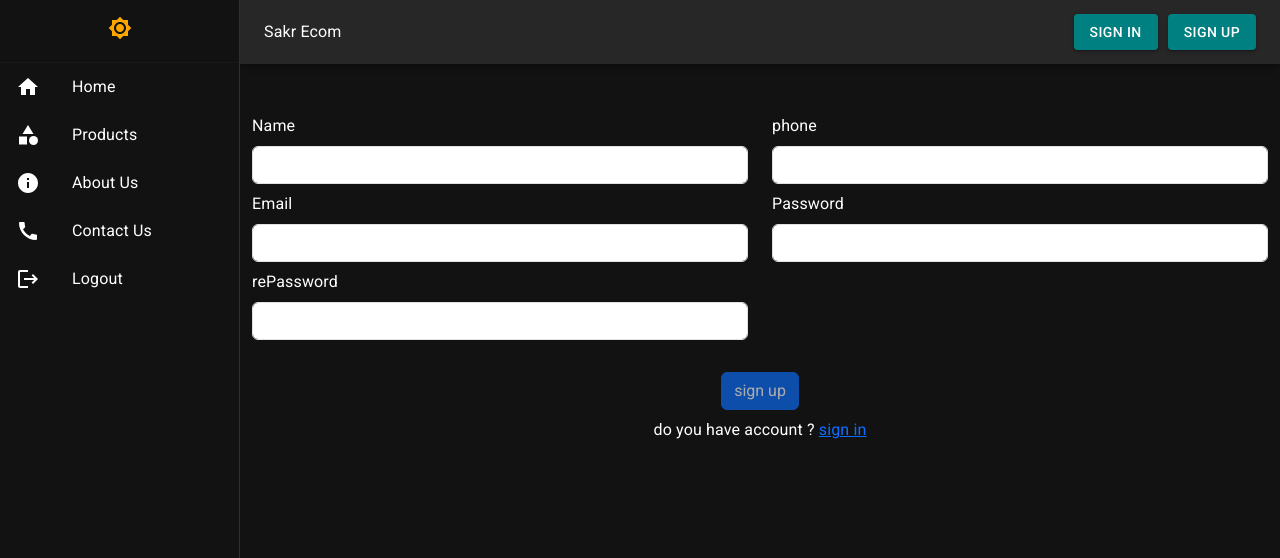
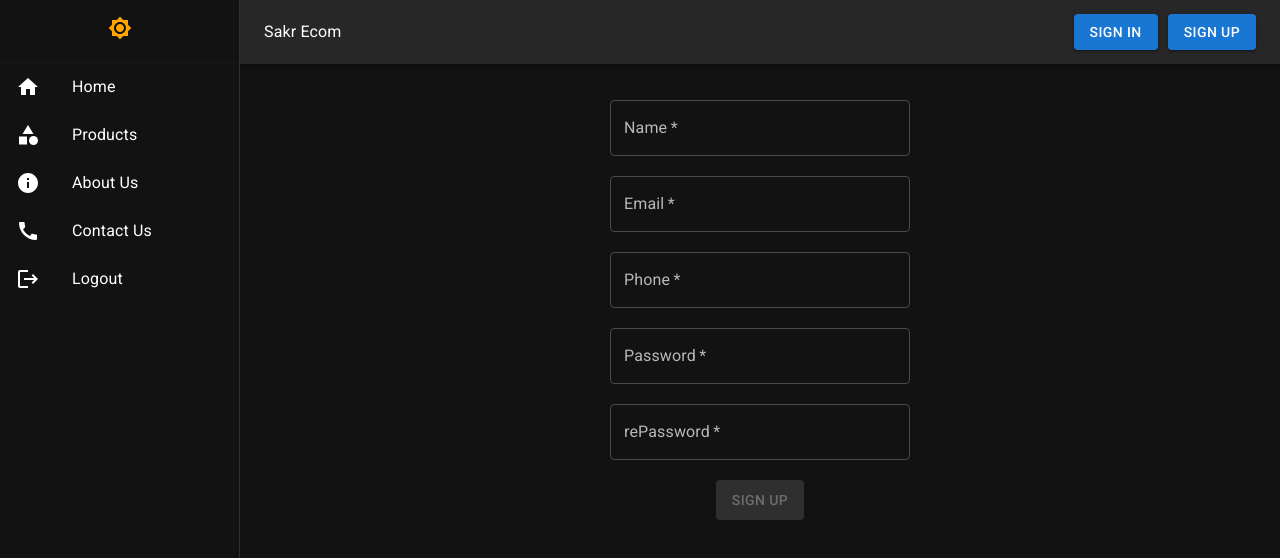
Before and after one commit to MostafaSakr176/Sakr-Ecom, a React (Create React App) app: page /signup in a window 1280 px wide. Shown: the top 558 px of the page. Built offline with nearby package versions, Linux system fonts and the light colour scheme; no server answers.

Commit message:
add changes

```diff
--- a/src/MUI-components/Appbar.jsx
+++ b/src/MUI-components/Appbar.jsx
@@ -9,6 +9,7 @@ import {
   Button,
   Box,
   styled,
+  Typography,
 } from "@mui/material";
 import { Favorite, Menu, ShoppingCart } from "@mui/icons-material";
 import { purple } from "@mui/material/colors";
@@ -116,17 +117,18 @@ const Appbar = ({ drawerWidth, showDrawer }) => {
                 "&:hover": { fontSize: "16.5px" },
                 display: "flex",
             alignItems: "center",
-            justifyContent: "space-between"
+            justifyContent: "space-between",
+            cursor:"pointer"
               }}
               color="inherit"
               onClick={() => {
                 navigate("/profile");
               }}
             >
-              {/* <Typography mr={2} variant="body1" color="inherit">
+              <Typography mx={2} variant="body1" color="inherit">
                 {userName}
-              </Typography> */}
-              <Avatar alt={userName} src="./imges/Ali Hassan.JPG" />
+              </Typography>
+              <Avatar alt={userName} src="..." />
             </Link>}
           </Box>
         </Box>
--- a/src/pages/Root.jsx
+++ b/src/pages/Root.jsx
@@ -61,7 +61,7 @@ const Root = () => {
             ml: { sm: `${drawerWidth}px` },
             display: " flex",
             justifyContent: "center",
-            mt: "66px",
+            mt: "100px",
           }}
         >
           <Outlet />
--- a/src/pages/signIn/SignIn.jsx
+++ b/src/pages/signIn/SignIn.jsx
@@ -3,10 +3,10 @@ import { useFormik } from "formik";
 import React from "react";
 import { useDispatch, useSelector } from "react-redux";
 import { userSignIn } from "../../store/slices/SignInSlice";
-import { InfinitySpin } from "react-loader-spinner";
-import { Link, useNavigate } from "react-router-dom";
+import { useNavigate } from "react-router-dom";
 import { getCartProducts } from "../../store/slices/CartSlice";
 import { getWishListProducts } from "../../store/slices/WishListSlice";
+import { Box, Button, CircularProgress, TextField } from "@mui/material";
 
 function SignIn() {
   const dispatch = useDispatch();
@@ -48,7 +48,7 @@ function SignIn() {
   });
 
     if (isSignInSuccess) {
-      navigate("/home")
+      navigate("/")
       dispatch(getCartProducts())
       dispatch(getWishListProducts())
     }
@@ -58,8 +58,47 @@ function SignIn() {
 
   return (
     <>
-    <div className="container">
-      <form
+
+<Box component="form" onSubmit={formikObj.handleSubmit} autoComplete="off" sx={{display: "flex" , flexDirection: "column" ,alignContent: "center", justifyContent: "center"}}>
+
+        <TextField
+          error = { formikObj.errors.email && formikObj.touched.email ? true : false}
+          label="Email"
+          name="email"
+          defaultValue={formikObj.values.email}
+          helperText={formikObj.errors.email && formikObj.touched.email ? formikObj.errors.email : "" }
+          onBlur={formikObj.handleBlur}
+          onChange={formikObj.handleChange}
+          value={formikObj.values.email}
+          required
+                    fullWidth={true}
+          sx={{marginBottom:"20px",minWidth:"300px"}}
+        />
+
+        <TextField
+          error = { formikObj.errors.password && formikObj.touched.password ? true : false}
+          label="Password"
+          name="password"
+          defaultValue={formikObj.values.password}
+          helperText={formikObj.errors.password && formikObj.touched.password ? formikObj.errors.password : "" }
+          onBlur={formikObj.handleBlur}
+          onChange={formikObj.handleChange}
+          value={formikObj.values.password}
+          required
+                    fullWidth={true}
+          sx={{marginBottom:"20px",minWidth:"300px"}}
+          type="password"
+        />
+
+        <Button variant="contained" sx={{Width:"150px", height:"40px", margin:"auto"}} type="submit" disabled={!(formikObj.isValid && formikObj.dirty)}>{isSignInButtonLoading ? (
+              <CircularProgress sx={{color:"rgba(0, 0, 0, 0.87)"}} size={30}/>
+            ) : (
+              "Log In"
+            )} </Button>
+
+    </Box>
+
+      {/* <form
         className="row flex-column align-items-center justify-content-center mt-5"
         onSubmit={formikObj.handleSubmit}
       >
@@ -119,9 +158,8 @@ function SignIn() {
 
         </div>
         <Link to="/forget-pass" className="text-center">forget password</Link>
-        <p className="text-center">do you haven't account ? <Link to="/signin">sign up</Link></p>
-      </form>
-    </div>
+        <p className="text-center">do you haven't account ? <Link to="/signup">sign up</Link></p>
+      </form> */}
 
     </>
   );
--- a/src/pages/signUp/SignUp.jsx
+++ b/src/pages/signUp/SignUp.jsx
@@ -2,9 +2,10 @@ import "./signUp.css";
 import { useFormik } from "formik";
 import React, { useEffect } from "react";
 import { useDispatch, useSelector } from "react-redux";
-import { userSignUp } from "../../store/slices/SignUpSlice";
+import { userSignUp , setIsSignUpSuccessFalse } from "../../store/slices/SignUpSlice";
 import { InfinitySpin } from "react-loader-spinner";
 import { Link, useNavigate } from "react-router-dom";
+import { Box, Button, CircularProgress, TextField } from "@mui/material";
 
 function SignUp() {
   const dispatch = useDispatch();
@@ -65,15 +66,95 @@ function SignUp() {
   useEffect(()=>{
     if (isSignUpSuccess) {
       setTimeout(()=>{navigate("/signin")} , 1000);
+      dispatch(setIsSignUpSuccessFalse())
     }
-  },[isSignUpSuccess , navigate])
+
+  },[isSignUpSuccess])
 
 
 
   return (
     <>
-      <div className="container">
-      <form
+
+
+      <Box component="form" onSubmit={formikObj.handleSubmit} autoComplete="off" sx={{display: "flex" , flexDirection: "column" ,alignContent: "center", justifyContent: "center"}}>
+      <TextField
+          error = { formikObj.errors.name && formikObj.touched.name ? true : false}
+          label="Name"
+          name="name"
+          defaultValue={formikObj.values.name}
+          helperText={formikObj.errors.name && formikObj.touched.name ? formikObj.errors.name : "" }
+          onBlur={formikObj.handleBlur}
+          onChange={formikObj.handleChange}
+          value={formikObj.values.name}
+          required
+          fullWidth={true}
+          sx={{marginBottom:"20px", minWidth:"300px"}}
+        />
+        <TextField
+          error = { formikObj.errors.email && formikObj.touched.email ? true : false}
+          label="Email"
+          name="email"
+          defaultValue={formikObj.values.email}
+          helperText={formikObj.errors.email && formikObj.touched.email ? formikObj.errors.email : "" }
+          onBlur={formikObj.handleBlur}
+          onChange={formikObj.handleChange}
+          value={formikObj.values.email}
+          required
+                    fullWidth={true}
+          sx={{marginBottom:"20px",minWidth:"300px"}}
+        />
+        <TextField
+          error = { formikObj.errors.phone && formikObj.touched.phone ? true : false}
+          label="Phone"
+          name="phone"
+          defaultValue={formikObj.values.phone}
+          helperText={formikObj.errors.phone && formikObj.touched.phone ? formikObj.errors.phone : "" }
+          onBlur={formikObj.handleBlur}
+          onChange={formikObj.handleChange}
+          value={formikObj.values.phone}
+          required
+                    fullWidth={true}
+          sx={{marginBottom:"20px",minWidth:"300px"}}
+        />
+        <TextField
+          error = { formikObj.errors.password && formikObj.touched.password ? true : false}
+          label="Password"
+          name="password"
+          defaultValue={formikObj.values.password}
+          helperText={formikObj.errors.password && formikObj.touched.password ? formikObj.errors.password : "" }
+          onBlur={formikObj.handleBlur}
+          onChange={formikObj.handleChange}
+          value={formikObj.values.password}
+          required
+                    fullWidth={true}
+          sx={{marginBottom:"20px",minWidth:"300px"}}
+          type="password"
+        />
+        <TextField
+          error = { formikObj.errors.rePassword && formikObj.touched.rePassword ? true : false}
+          label="rePassword"
+          name="rePassword"
+          defaultValue={formikObj.values.rePassword}
+          helperText={formikObj.errors.rePassword && formikObj.touched.rePassword ? formikObj.errors.rePassword : "" }
+          onBlur={formikObj.handleBlur}
+          onChange={formikObj.handleChange}
+          value={formikObj.values.rePassword}
+          required
+                    fullWidth={true}
+          sx={{marginBottom:"20px",minWidth:"300px"}}
+          type="password"
+        />
+        <Button variant="contained" sx={{Width:"150px", height:"40px", margin:"auto"}} type="submit" disabled={!(formikObj.isValid && formikObj.dirty)}>{isSignUpButtonLoading ? (
+              <CircularProgress sx={{color:"rgba(0, 0, 0, 0.87)"}} size={30}/>
+            ) : (
+              "Sign Up"
+            )} </Button>
+
+    </Box>
+
+
+      {/* <form
         className="row align-items-center mt-5"
         onSubmit={formikObj.handleSubmit}
       >
@@ -195,8 +276,8 @@ function SignUp() {
 
         </div>
         <p className="text-center">do you have account ? <Link to="/signin">sign in</Link></p>
-      </form>
-      </div>
+      </form> */}
+
     </>
   );
 }
--- a/src/store/slices/SignUpSlice.js
+++ b/src/store/slices/SignUpSlice.js
@@ -27,6 +27,9 @@ export const SignUpSlice = createSlice({
   name: 'SignUp',
   initialState,
   reducers: {
+    setIsSignUpSuccessFalse : (state , acttion)=>{
+      state.isSignUpSuccess = false
+    }
   },
   extraReducers: (builder)=>{
 
@@ -64,6 +67,6 @@ export const SignUpSlice = createSlice({
 })
 
 // Action creators are generated for each case reducer function
-export const {} = SignUpSlice.actions
+export const {setIsSignUpSuccessFalse} = SignUpSlice.actions
 
 export default SignUpSlice.reducer
--- a/src/styles/MyTheme.jsx
+++ b/src/styles/MyTheme.jsx
@@ -21,7 +21,7 @@ const getDesignTokens = (mode) => ({
       : {
           // palette values for dark mode
           ali: {
-            main: "teal",
+            main: "#1976d2",
           },
 
           favColor: {
```
Also changed, not shown: src/pages/home/Home.jsx (+131 -45 lines).
